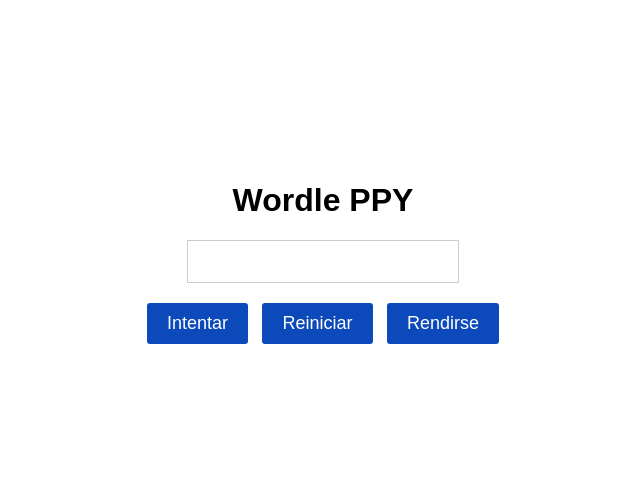
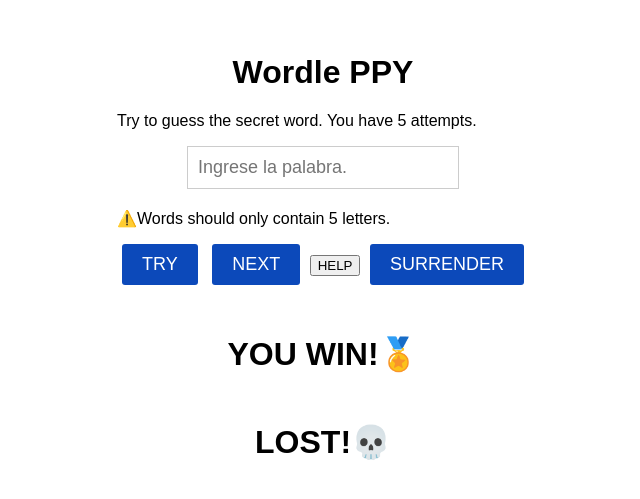
Before and after one commit to roderick4u/WORDLE, a plain HTML site: page index.html in a window 1280 px wide. Shown: the part 165-664 px from the top of the page, without its empty margins (317-957 px from the left). Drawn offline with Linux system fonts and the light colour scheme.

Commit message:
index.html

```diff
--- a/index.html
+++ b/index.html
@@ -1,18 +1,26 @@
 <!DOCTYPE html>
 <html>
   <head>
+    <div>
     <title>Wordle PPY</title>
+    <meta charset="UTF-8">
     <meta name="viewport" content="width=device-width, initial-scale=1.0">
     <link rel="stylesheet" href="style.css">
     <script src="script.js" defer></script>
   </head>
   <body>
-    <div>
+      <div id="boardScore"></div>
       <h1>Wordle PPY</h1>
-      <input type="text" id="guess-input">
-      <button id="guess-button">Intentar</button>
-      <button id="reset-button">Reiniciar</button>
-      <button id="give-up-button">Rendirse</button>
+      <p id="wordAlert">Try to guess the secret word. You have 5 attempts.</p>
+      <div id="word" class="row"></div>
+      <input type="text" id="guess-input" maxlength="5" placeholder="Ingrese la palabra.">
+      <p>⚠️Words should only contain 5 letters.</p>
+      <button id="guess-button" class="button">TRY</button>
+      <button id="reset-button" class="button">NEXT</button>
+      <button id="help-button" class="button">HELP</button>
+      <button id="give-up-button" class="button">SURRENDER</button>
+      <div id="winning-message" class="hiddenWinning"><h1>YOU WIN!🏅</h1></div>
+      <div id="losing-message" class="hiddenLossing"><h1>LOST!💀</h1></div>
       <div id="correct-letters" class="row" ></div>
     </div>
 
```
